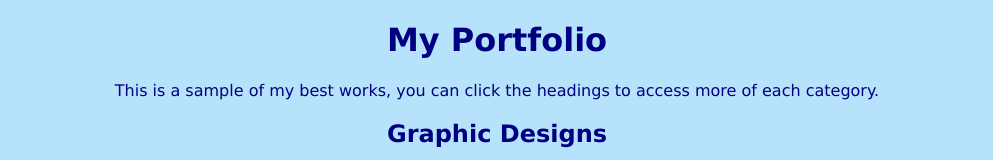
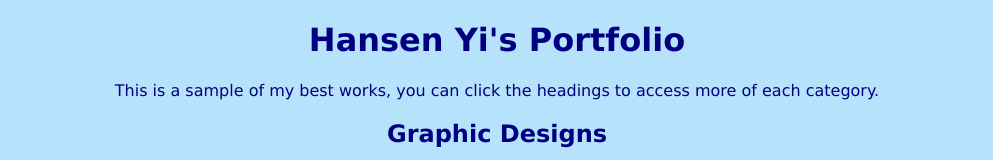
Before and after one commit to hansen-yi/hansen-yi.github.io, a plain HTML site: page portfolio/index.html in a window 1280 px wide. Shown: the top 160 px of the page, without its empty margins (143-1136 px from the left). Drawn offline with Linux system fonts and the light colour scheme.

Commit message:
Update index.html

```diff
--- a/portfolio/index.html
+++ b/portfolio/index.html
@@ -7,7 +7,7 @@
     body{text-align:center; font-family:Verdana; color:#000080;}
   </style>
   </head>
-<h1>My Portfolio</h1>
+<h1>Hansen Yi's Portfolio</h1>
   <p> This is a sample of my best works, you can click the headings to access more of each category.</p>
   <h2>Graphic Designs</h2>
   <img src="Hansen_Yi_DataPotrait.jpg" height="300"><img src="Invisible Cities-03.png" height="300"><img src="Baymax.png" height="300">
```
